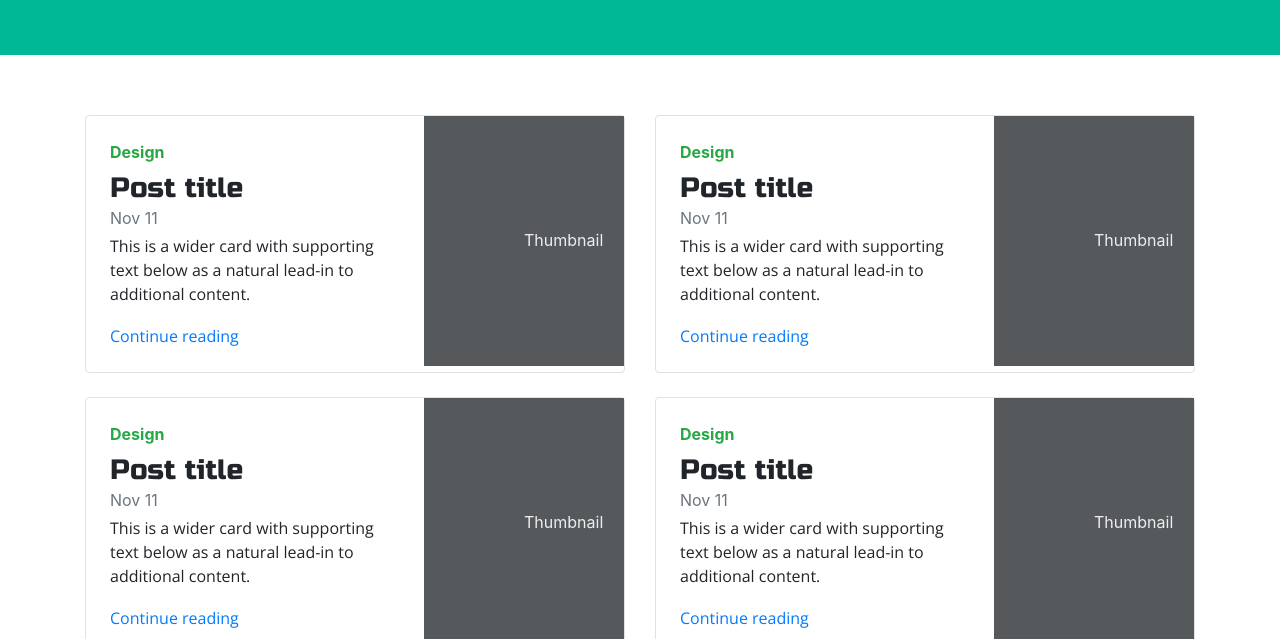
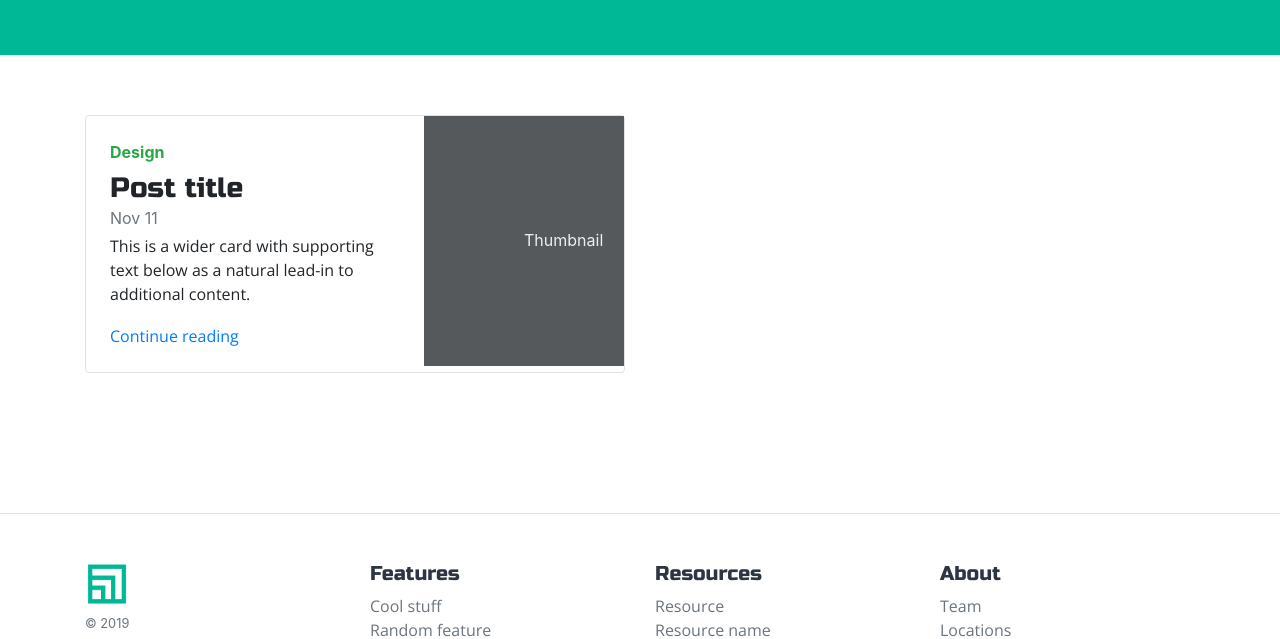
Before and after one commit to TheWebMonks/humainly-theme, a website: page blog.html in a window 1280 px wide. Shown: the part 430-1069 px from the top of the page. Drawn offline with nearby package versions, Linux system fonts and the light colour scheme.

Commit message:
changes to blog

```diff
--- a/blog.html
+++ b/blog.html
@@ -80,48 +80,7 @@
                             </div>
                           </div>
                         </div>
-                        <div class="col-md-6">
-                          <div class="row no-gutters border rounded overflow-hidden flex-md-row mb-4 shadow-sm h-md-250 position-relative">
-                            <div class="col p-4 d-flex flex-column position-static">
-                              <strong class="d-inline-block mb-2 text-success">Design</strong>
-                              <h3 class="mb-0">Post title</h3>
-                              <div class="mb-1 text-muted">Nov 11</div>
-                              <p class="mb-auto">This is a wider card with supporting text below as a natural lead-in to additional content.</p>
-                              <a href="#" class="stretched-link">Continue reading</a>
-                            </div>
-                            <div class="col-auto d-none d-lg-block">
-                              <svg class="bd-placeholder-img" width="200" height="250" xmlns="http://www.w3.org/2000/svg" preserveAspectRatio="xMidYMid slice" focusable="false" role="img" aria-label="Placeholder: Thumbnail"><title>Placeholder</title><rect width="100%" height="100%" fill="#55595c"></rect><text x="50%" y="50%" fill="#eceeef" dy=".3em">Thumbnail</text></svg>
-                            </div>
-                          </div>
-                        </div>
-                        <div class="col-md-6">
-                          <div class="row no-gutters border rounded overflow-hidden flex-md-row mb-4 shadow-sm h-md-250 position-relative">
-                            <div class="col p-4 d-flex flex-column position-static">
-                              <strong class="d-inline-block mb-2 text-success">Design</strong>
-                              <h3 class="mb-0">Post title</h3>
-                              <div class="mb-1 text-muted">Nov 11</div>
-                              <p class="mb-auto">This is a wider card with supporting text below as a natural lead-in to additional content.</p>
-                              <a href="#" class="stretched-link">Continue reading</a>
-                            </div>
-                            <div class="col-auto d-none d-lg-block">
-                              <svg class="bd-placeholder-img" width="200" height="250" xmlns="http://www.w3.org/2000/svg" preserveAspectRatio="xMidYMid slice" focusable="false" role="img" aria-label="Placeholder: Thumbnail"><title>Placeholder</title><rect width="100%" height="100%" fill="#55595c"></rect><text x="50%" y="50%" fill="#eceeef" dy=".3em">Thumbnail</text></svg>
-                            </div>
-                          </div>
-                        </div>
-                        <div class="col-md-6">
-                          <div class="row no-gutters border rounded overflow-hidden flex-md-row mb-4 shadow-sm h-md-250 position-relative">
-                            <div class="col p-4 d-flex flex-column position-static">
-                              <strong class="d-inline-block mb-2 text-success">Design</strong>
-                              <h3 class="mb-0">Post title</h3>
-                              <div class="mb-1 text-muted">Nov 11</div>
-                              <p class="mb-auto">This is a wider card with supporting text below as a natural lead-in to additional content.</p>
-                              <a href="#" class="stretched-link">Continue reading</a>
-                            </div>
-                            <div class="col-auto d-none d-lg-block">
-                              <svg class="bd-placeholder-img" width="200" height="250" xmlns="http://www.w3.org/2000/svg" preserveAspectRatio="xMidYMid slice" focusable="false" role="img" aria-label="Placeholder: Thumbnail"><title>Placeholder</title><rect width="100%" height="100%" fill="#55595c"></rect><text x="50%" y="50%" fill="#eceeef" dy=".3em">Thumbnail</text></svg>
-                            </div>
-                          </div>
-                        </div>
+
                       </div>
                     </div>
                   </section>
```
